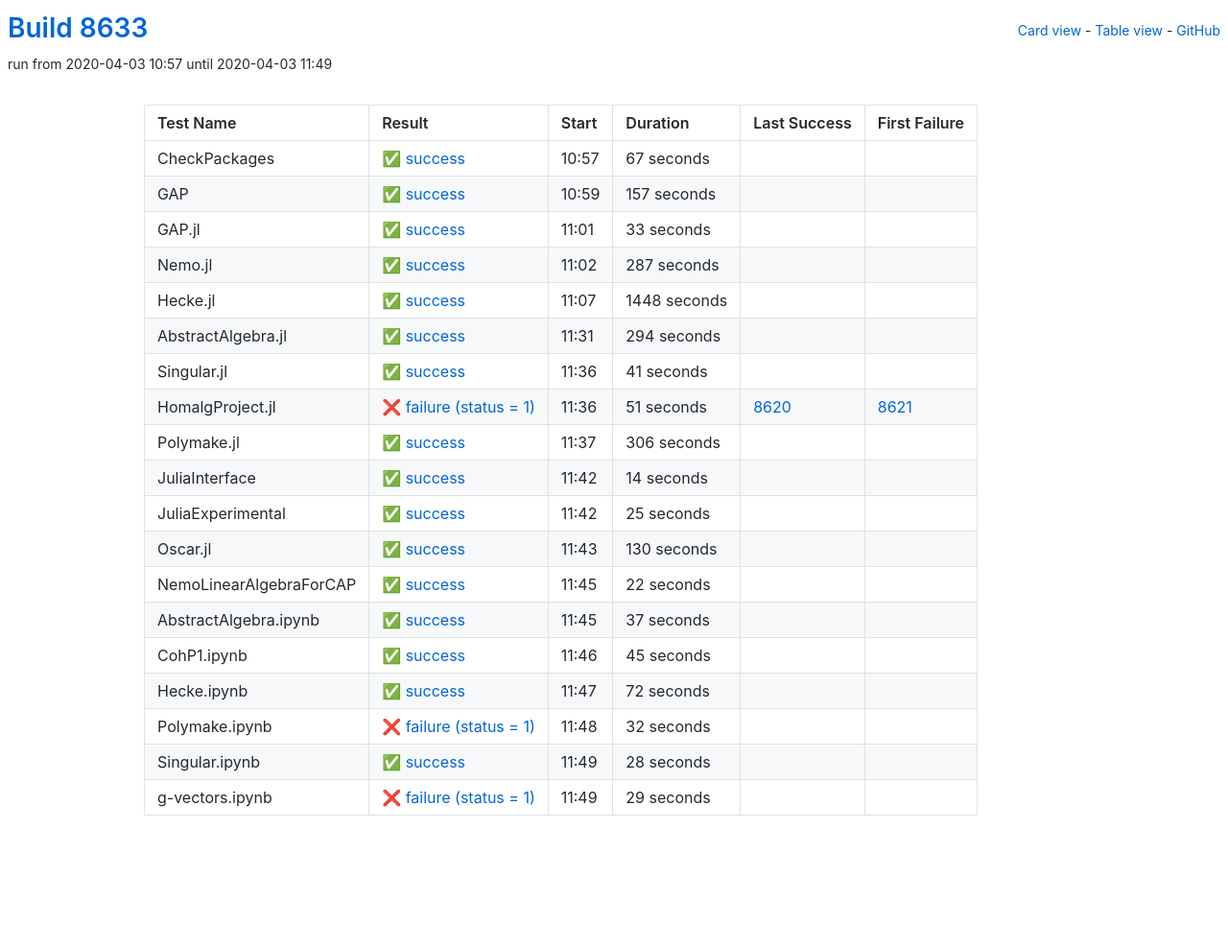
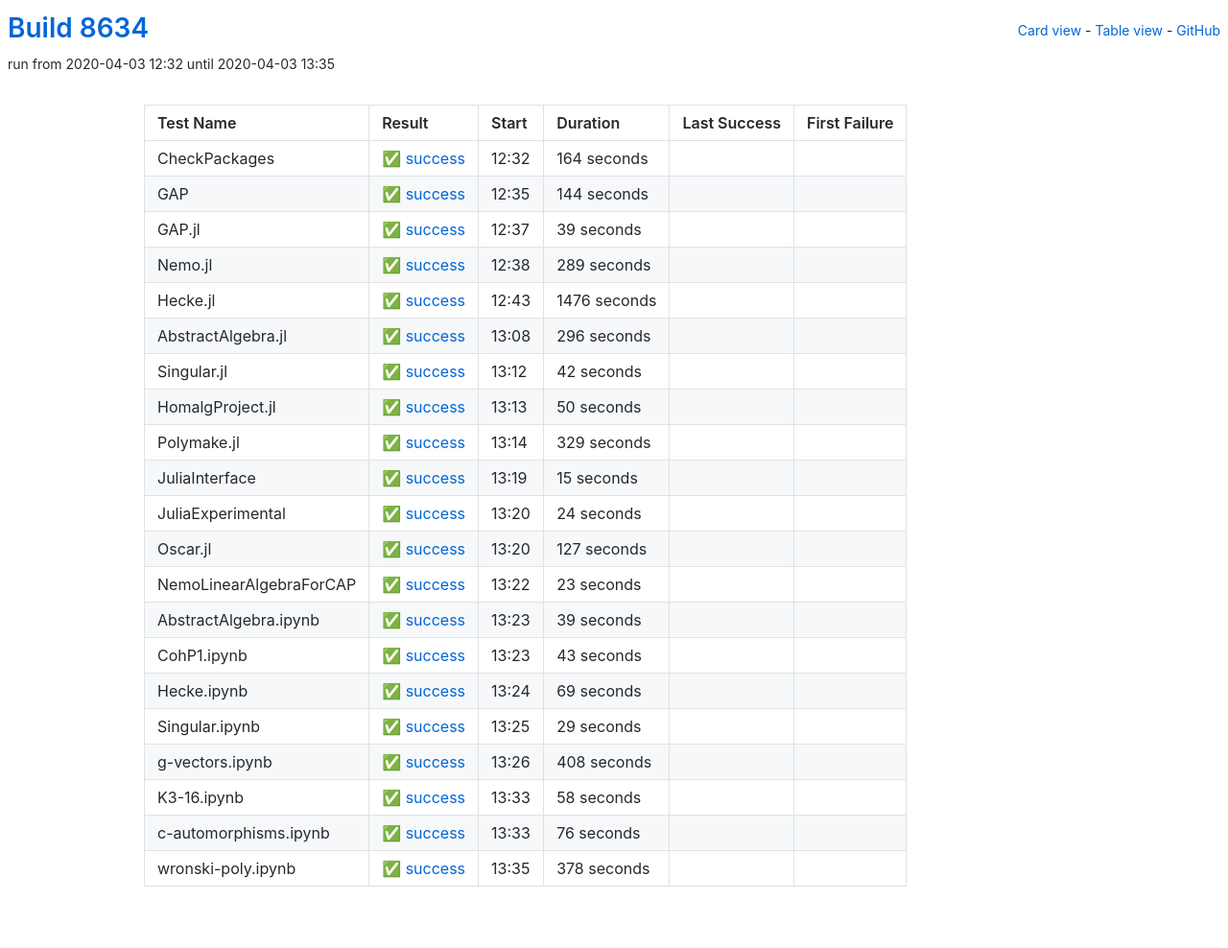
Before and after one commit to oscar-system/oscar-ci-status, a Jekyll site: the page built from table.html, in a window 1280 px wide. Shown: the whole page at 96% size. Built offline with Jekyll 4.4.1, drawn with Linux system fonts in a browser that asks for light colours; before the commit the page ends 914 px from its top, so only the background shows below that.

Commit message:
Build 8634

```diff
--- a/_data/ci.yml
+++ b/_data/ci.yml
@@ -1,213 +1,235 @@
-build: 8633
-build_url: https://oscarci.mathematik.uni-kl.de/job/oscar/8633/
+build: 8634
+build_url: https://oscarci.mathematik.uni-kl.de/job/oscar/8634/
 job: oscar
 tests:
-- duration: 67
+- duration: 164
   exitcode: 0
   first_failure: false
   first_failure_url: null
   last_success: false
   last_success_url: null
-  log: https://oscarci.mathematik.uni-kl.de/job/oscar/8633/artifact/logs/build-8633/CheckPackages.log
+  log: https://oscarci.mathematik.uni-kl.de/job/oscar/8634/artifact/logs/build-8634/CheckPackages.log
   name: CheckPackages
-  start: 2020-04-03 10:57
+  start: 2020-04-03 12:32
   status: success
   success: true
-- duration: 157
+- duration: 144
   exitcode: 0
   first_failure: false
   first_failure_url: null
   last_success: false
   last_success_url: null
-  log: https://oscarci.mathematik.uni-kl.de/job/oscar/8633/artifact/logs/build-8633/GAP.log
+  log: https://oscarci.mathematik.uni-kl.de/job/oscar/8634/artifact/logs/build-8634/GAP.log
   name: GAP
-  start: 2020-04-03 10:59
+  start: 2020-04-03 12:35
   status: success
   success: true
-- duration: 33
+- duration: 39
   exitcode: 0
   first_failure: false
   first_failure_url: null
   last_success: false
   last_success_url: null
-  log: https://oscarci.mathematik.uni-kl.de/job/oscar/8633/artifact/logs/build-8633/GAP.jl.log
+  log: https://oscarci.mathematik.uni-kl.de/job/oscar/8634/artifact/logs/build-8634/GAP.jl.log
   name: GAP.jl
-  start: 2020-04-03 11:01
+  start: 2020-04-03 12:37
   status: success
   success: true
-- duration: 287
+- duration: 289
   exitcode: 0
   first_failure: false
   first_failure_url: null
   last_success: false
   last_success_url: null
-  log: https://oscarci.mathematik.uni-kl.de/job/oscar/8633/artifact/logs/build-8633/Nemo.jl.log
+  log: https://oscarci.mathematik.uni-kl.de/job/oscar/8634/artifact/logs/build-8634/Nemo.jl.log
   name: Nemo.jl
-  start: 2020-04-03 11:02
+  start: 2020-04-03 12:38
   status: success
   success: true
-- duration: 1448
+- duration: 1476
   exitcode: 0
   first_failure: false
   first_failure_url: null
   last_success: false
   last_success_url: null
-  log: https://oscarci.mathematik.uni-kl.de/job/oscar/8633/artifact/logs/build-8633/Hecke.jl.log
+  log: https://oscarci.mathematik.uni-kl.de/job/oscar/8634/artifact/logs/build-8634/Hecke.jl.log
   name: Hecke.jl
-  start: 2020-04-03 11:07
+  start: 2020-04-03 12:43
   status: success
   success: true
-- duration: 294
+- duration: 296
   exitcode: 0
   first_failure: false
   first_failure_url: null
   last_success: false
   last_success_url: null
-  log: https://oscarci.mathematik.uni-kl.de/job/oscar/8633/artifact/logs/build-8633/AbstractAlgebra.jl.log
+  log: https://oscarci.mathematik.uni-kl.de/job/oscar/8634/artifact/logs/build-8634/AbstractAlgebra.jl.log
   name: AbstractAlgebra.jl
-  start: 2020-04-03 11:31
+  start: 2020-04-03 13:08
   status: success
   success: true
-- duration: 41
+- duration: 42
   exitcode: 0
   first_failure: false
   first_failure_url: null
   last_success: false
   last_success_url: null
-  log: https://oscarci.mathematik.uni-kl.de/job/oscar/8633/artifact/logs/build-8633/Singular.jl.log
+  log: https://oscarci.mathematik.uni-kl.de/job/oscar/8634/artifact/logs/build-8634/Singular.jl.log
   name: Singular.jl
-  start: 2020-04-03 11:36
+  start: 2020-04-03 13:12
   status: success
   success: true
-- duration: 51
-  exitcode: 1
-  first_failure: 8621
-  first_failure_url: https://oscarci.mathematik.uni-kl.de/job/oscar/8621/
-  last_success: 8620
-  last_success_url: https://oscarci.mathematik.uni-kl.de/job/oscar/8620/
-  log: https://oscarci.mathematik.uni-kl.de/job/oscar/8633/artifact/logs/build-8633/HomalgProject.jl.log
-  name: HomalgProject.jl
-  start: 2020-04-03 11:36
-  status: failure
-  success: false
-- duration: 306
+- duration: 50
   exitcode: 0
   first_failure: false
   first_failure_url: null
   last_success: false
   last_success_url: null
-  log: https://oscarci.mathematik.uni-kl.de/job/oscar/8633/artifact/logs/build-8633/Polymake.jl.log
-  name: Polymake.jl
-  start: 2020-04-03 11:37
+  log: https://oscarci.mathematik.uni-kl.de/job/oscar/8634/artifact/logs/build-8634/HomalgProject.jl.log
+  name: HomalgProject.jl
+  start: 2020-04-03 13:13
   status: success
   success: true
-- duration: 14
+- duration: 329
   exitcode: 0
   first_failure: false
   first_failure_url: null
   last_success: false
   last_success_url: null
-  log: https://oscarci.mathematik.uni-kl.de/job/oscar/8633/artifact/logs/build-8633/JuliaInterface.log
-  name: JuliaInterface
-  start: 2020-04-03 11:42
+  log: https://oscarci.mathematik.uni-kl.de/job/oscar/8634/artifact/logs/build-8634/Polymake.jl.log
+  name: Polymake.jl
+  start: 2020-04-03 13:14
   status: success
   success: true
-- duration: 25
+- duration: 15
   exitcode: 0
   first_failure: false
   first_failure_url: null
   last_success: false
   last_success_url: null
-  log: https://oscarci.mathematik.uni-kl.de/job/oscar/8633/artifact/logs/build-8633/JuliaExperimental.log
-  name: JuliaExperimental
-  start: 2020-04-03 11:42
+  log: https://oscarci.mathematik.uni-kl.de/job/oscar/8634/artifact/logs/build-8634/JuliaInterface.log
+  name: JuliaInterface
+  start: 2020-04-03 13:19
   status: success
   success: true
-- duration: 130
+- duration: 24
   exitcode: 0
   first_failure: false
   first_failure_url: null
   last_success: false
   last_success_url: null
-  log: https://oscarci.mathematik.uni-kl.de/job/oscar/8633/artifact/logs/build-8633/Oscar.jl.log
-  name: Oscar.jl
-  start: 2020-04-03 11:43
+  log: https://oscarci.mathematik.uni-kl.de/job/oscar/8634/artifact/logs/build-8634/JuliaExperimental.log
+  name: JuliaExperimental
+  start: 2020-04-03 13:20
   status: success
   success: true
-- duration: 22
+- duration: 127
   exitcode: 0
   first_failure: false
   first_failure_url: null
   last_success: false
   last_success_url: null
-  log: https://oscarci.mathematik.uni-kl.de/job/oscar/8633/artifact/logs/build-8633/NemoLinearAlgebraForCAP.log
-  name: NemoLinearAlgebraForCAP
-  start: 2020-04-03 11:45
+  log: https://oscarci.mathematik.uni-kl.de/job/oscar/8634/artifact/logs/build-8634/Oscar.jl.log
+  name: Oscar.jl
+  start: 2020-04-03 13:20
   status: success
   success: true
-- duration: 37
+- duration: 23
   exitcode: 0
   first_failure: false
   first_failure_url: null
   last_success: false
   last_success_url: null
-  log: https://oscarci.mathematik.uni-kl.de/job/oscar/8633/artifact/logs/build-8633/AbstractAlgebra.ipynb.log
-  name: AbstractAlgebra.ipynb
-  start: 2020-04-03 11:45
+  log: https://oscarci.mathematik.uni-kl.de/job/oscar/8634/artifact/logs/build-8634/NemoLinearAlgebraForCAP.log
+  name: NemoLinearAlgebraForCAP
+  start: 2020-04-03 13:22
   status: success
   success: true
-- duration: 45
+- duration: 39
   exitcode: 0
   first_failure: false
   first_failure_url: null
   last_success: false
   last_success_url: null
-  log: https://oscarci.mathematik.uni-kl.de/job/oscar/8633/artifact/logs/build-8633/CohP1.ipynb.log
-  name: CohP1.ipynb
-  start: 2020-04-03 11:46
+  log: https://oscarci.mathematik.uni-kl.de/job/oscar/8634/artifact/logs/build-8634/AbstractAlgebra.ipynb.log
+  name: AbstractAlgebra.ipynb
+  start: 2020-04-03 13:23
   status: success
   success: true
-- duration: 72
+- duration: 43
   exitcode: 0
   first_failure: false
   first_failure_url: null
   last_success: false
   last_success_url: null
-  log: https://oscarci.mathematik.uni-kl.de/job/oscar/8633/artifact/logs/build-8633/Hecke.ipynb.log
-  name: Hecke.ipynb
-  start: 2020-04-03 11:47
+  log: https://oscarci.mathematik.uni-kl.de/job/oscar/8634/artifact/logs/build-8634/CohP1.ipynb.log
+  name: CohP1.ipynb
+  start: 2020-04-03 13:23
   status: success
   success: true
-- duration: 32
-  exitcode: 1
-  first_failure: false
-  first_failure_url: null
-  last_success: false
-  last_success_url: null
-  log: https://oscarci.mathematik.uni-kl.de/job/oscar/8633/artifact/logs/build-8633/Polymake.ipynb.log
-  name: Polymake.ipynb
-  start: 2020-04-03 11:48
-  status: failure
-  success: false
-- duration: 28
+- duration: 69
   exitcode: 0
   first_failure: false
   first_failure_url: null
   last_success: false
   last_success_url: null
-  log: https://oscarci.mathematik.uni-kl.de/job/oscar/8633/artifact/logs/build-8633/Singular.ipynb.log
-  name: Singular.ipynb
-  start: 2020-04-03 11:49
+  log: https://oscarci.mathematik.uni-kl.de/job/oscar/8634/artifact/logs/build-8634/Hecke.ipynb.log
+  name: Hecke.ipynb
+  start: 2020-04-03 13:24
   status: success
   success: true
 - duration: 29
-  exitcode: 1
+  exitcode: 0
   first_failure: false
   first_failure_url: null
   last_success: false
   last_success_url: null
-  log: https://oscarci.mathematik.uni-kl.de/job/oscar/8633/artifact/logs/build-8633/g-vectors.ipynb.log
+  log: https://oscarci.mathematik.uni-kl.de/job/oscar/8634/artifact/logs/build-8634/Singular.ipynb.log
+  name: Singular.ipynb
+  start: 2020-04-03 13:25
+  status: success
+  success: true
+- duration: 408
+  exitcode: 0
+  first_failure: false
+  first_failure_url: null
+  last_success: false
+  last_success_url: null
+  log: https://oscarci.mathematik.uni-kl.de/job/oscar/8634/artifact/logs/build-8634/g-vectors.ipynb.log
   name: g-vectors.ipynb
-  start: 2020-04-03 11:49
-  status: failure
-  success: false
+  start: 2020-04-03 13:26
+  status: success
+  success: true
+- duration: 58
+  exitcode: 0
+  first_failure: false
+  first_failure_url: null
+  last_success: false
+  last_success_url: null
+  log: https://oscarci.mathematik.uni-kl.de/job/oscar/8634/artifact/logs/build-8634/K3-16.ipynb.log
+  name: K3-16.ipynb
+  start: 2020-04-03 13:33
+  status: success
+  success: true
+- duration: 76
+  exitcode: 0
+  first_failure: false
+  first_failure_url: null
+  last_success: false
+  last_success_url: null
+  log: https://oscarci.mathematik.uni-kl.de/job/oscar/8634/artifact/logs/build-8634/c-automorphisms.ipynb.log
+  name: c-automorphisms.ipynb
+  start: 2020-04-03 13:33
+  status: success
+  success: true
+- duration: 378
+  exitcode: 0
+  first_failure: false
+  first_failure_url: null
+  last_success: false
+  last_success_url: null
+  log: https://oscarci.mathematik.uni-kl.de/job/oscar/8634/artifact/logs/build-8634/wronski-poly.ipynb.log
+  name: wronski-poly.ipynb
+  start: 2020-04-03 13:35
+  status: success
+  success: true
```
Also changed, not shown: README.md.
